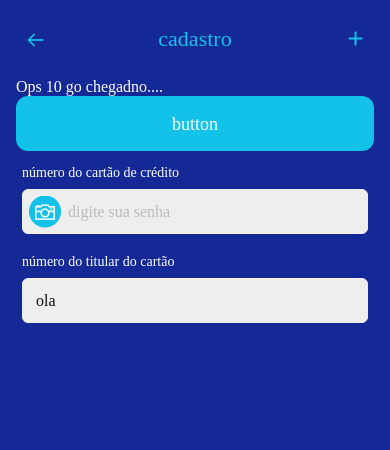
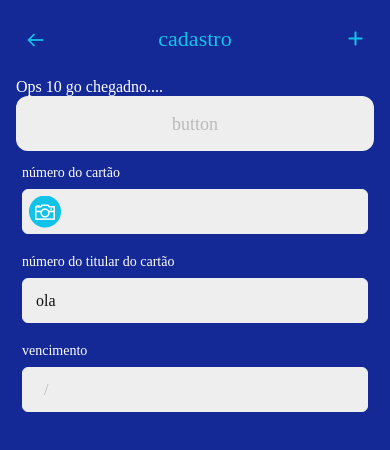
Before and after one commit to alexnaldosantos/vr_wallet_desafio, a React Native app: screen / in a window 390 px wide. Shown: the top 450 px of the page. Built offline with nearby package versions, Linux system fonts and the light colour scheme.

Commit message:
new: creditcard input new: creditcard exp input

```diff
--- a/App.tsx
+++ b/App.tsx
@@ -5,15 +5,14 @@
  * @format
  */
 
-import React from 'react';
+import React, { useState } from 'react';
 
-import { P, View, Window, TextInput, TextInputWithLabel } from "./src/components";
+import { P, View, Window, InputCreditCard, TextInputWithLabel, InputCreditCardExpirationDate } from "./src/components";
 import { ThemeProvider } from 'styled-components/native';
 import { WalletTheme, useTheme } from "./src/theme";
 import { Icons } from "./src/theme/icons";
 
 import { ButtonBar, Button } from './src/components/button';
-import { Image } from 'react-native/Libraries/Image/Image';
 
 
 function App(): JSX.Element {
@@ -22,13 +21,24 @@ function App(): JSX.Element {
     console.log('dt pressed!');
   };
 
+  const [cardNumber, setCardNumber] = useState("");
+  const handleCardNumberChange = (text: string) => {
+    setCardNumber(text);
+  }
+
+  const [cardExpNumber, setCardExpNumber] = useState("");
+  const handleCardExpNumberChange = (text: string) => {
+    setCardExpNumber(text);
+  }
+
   return (
     <ThemeProvider theme={WalletTheme}>
       <Window title="cadastro" leftButton={<ButtonBar icon={Icons.back} onPress={handleButtonPress} />} rightButton={<ButtonBar icon={Icons.plus} />}>
         <ViewExample />
-        <Button text={'button'} onPress={handleButtonPress}></Button>
-        <TextInputWithLabel label='número do cartão de crédito' placeholder="digite sua senha" icon={Icons.card} />
+        <Button enabled={cardNumber?.length == 19} text={'button'} onPress={handleButtonPress}></Button>
+        <InputCreditCard value={cardNumber} onChangeText={handleCardNumberChange} />
         <TextInputWithLabel value='ola' label='número do titular do cartão' />
+        <InputCreditCardExpirationDate value={cardExpNumber} onChangeText={handleCardExpNumberChange} />
 
         {/* <View style={{
           backgroundColor: '#EEEEEE',
--- a/src/components/index.tsx
+++ b/src/components/index.tsx
@@ -5,10 +5,10 @@ import { View } from "./view";
 import { Window } from "./window";
 import { Button } from './button';
 import { ButtonBar } from './button/button_bar';
-import { TextInput, TextInputWithLabel } from './input';
+import { TextInput, TextInputWithLabel, InputCreditCard, InputCreditCardExpirationDate } from './input';
 
 export { Text, H1, H2, H3, H4, H5, P, SMALL }
 export { View }
 export { Window }
 export { Button, ButtonBar }
-export { TextInput, TextInputWithLabel }
+export { TextInput, TextInputWithLabel, InputCreditCard, InputCreditCardExpirationDate }
--- a/src/components/input/index.ts
+++ b/src/components/input/index.ts
@@ -1,3 +1,4 @@
 import { TextInput, TextInputWithLabel } from './input';
+import { InputCreditCard, InputCreditCardExpirationDate } from './inputcreditcard';
 
-export { TextInput, TextInputWithLabel }
+export { TextInput, TextInputWithLabel, InputCreditCard, InputCreditCardExpirationDate }
--- a/src/components/input/input.tsx
+++ b/src/components/input/input.tsx
@@ -1,17 +1,17 @@
 import React from 'react';
 import { TextInputStyled } from './styles';
 import styled from 'styled-components/native';
-import { Image, TextProps } from 'react-native';
+import { Image, TextInputProps } from 'react-native';
 import { useTheme } from '../../theme';
 import { SMALL } from '../text';
 
-interface SubTextProps extends TextProps {
+interface SubTextInputProps extends TextInputProps {
   placeholder?: string;
   icon?: any;
   value?: string;
 }
 
-export const TextInput: React.FC<SubTextProps> = ({ children, value, icon, placeholder, ...props }) => {
+export const TextInput: React.FC<SubTextInputProps> = ({ children, value, icon, placeholder, ...props }) => {
   const theme = useTheme();
   return (
     <InputContainer>
@@ -39,20 +39,19 @@ padding: 6.5px 10px;
 
 /* TextInputWithLabel */
 
-interface SubTextLabelProps extends SubTextProps {
+interface InputTextLabelProps extends SubTextInputProps {
   label: string;
   icon?: any;
-  value?: string;
 }
 
-export const TextInputWithLabel: React.FC<SubTextLabelProps> = ({ label, value, placeholder, icon, ...props }) => {
+export const TextInputWithLabel: React.FC<InputTextLabelProps> = ({ label, placeholder, icon, ...props }) => {
   const theme = useTheme();
   return (
     <InputLabelContainer>
       <LabelContainer>
         <SMALL>{label}</SMALL>
       </LabelContainer>
-      <TextInput value={value} icon={icon} placeholder={placeholder} {...props}></TextInput>
+      <TextInput icon={icon} placeholder={placeholder} {...props}></TextInput>
     </InputLabelContainer>
   );
 };
--- /dev/null
+++ b/src/components/input/inputcreditcard.tsx
@@ -0,0 +1,65 @@
+import React from 'react';
+import { Icons } from "../../theme/icons";
+import { TextInputWithLabel } from "./input";
+import { TextInputProps } from 'react-native';
+
+export const InputCreditCard: React.FC<TextInputProps> = ({ ...props }) => {
+    const handleCardNumberChange = (text: string) => {
+        // only numbers
+        const cleanedText = text.replace(/\D/g, '');
+        // add spaces
+        let formattedText = '';
+        for (let i = 0; i < cleanedText.length; i += 4) {
+            formattedText += cleanedText.slice(i, i + 4) + ' ';
+        }
+        formattedText = formattedText.trim();
+        if (props.onChangeText) {
+            props.onChangeText(formattedText);
+        }
+    };
+    return (
+        <TextInputWithLabel
+            value={props.value} label="número do cartão"
+            icon={Icons.card}
+            keyboardType="numeric"
+            maxLength={19} // 16 digits + 3 spaces
+            onChangeText={handleCardNumberChange}
+        />
+    );
+};
+
+/* expiration input */
+
+export const InputCreditCardExpirationDate: React.FC<TextInputProps> = ({ ...props }) => {
+    const setExpirationDate = (newValue: string) => {
+        if (props.onChangeText) {
+            props.onChangeText(newValue);
+        }
+    }
+    const handleCardExpNumberChange = (text: string) => {
+        // only number
+        const cleanedText = text.replace(/\D/g, '');
+
+        if (cleanedText.length > 2) {
+            const month = cleanedText.slice(0, 2);
+            const year = cleanedText.slice(2);
+            const validMonth = parseInt(month, 10) <= 12 && parseInt(month, 10) >= 1;
+            if (validMonth) {
+                setExpirationDate(`${month}/${year}`);
+            } else {
+                setExpirationDate('');
+            }
+        } else {
+            setExpirationDate(cleanedText);
+        }
+    };
+    return (
+        <TextInputWithLabel
+            placeholder='  /  '
+            value={props.value} label="vencimento"
+            keyboardType="numeric"
+            maxLength={5} // 4 digits + 1 '/'
+            onChangeText={handleCardExpNumberChange}
+        />
+    );
+};
```
